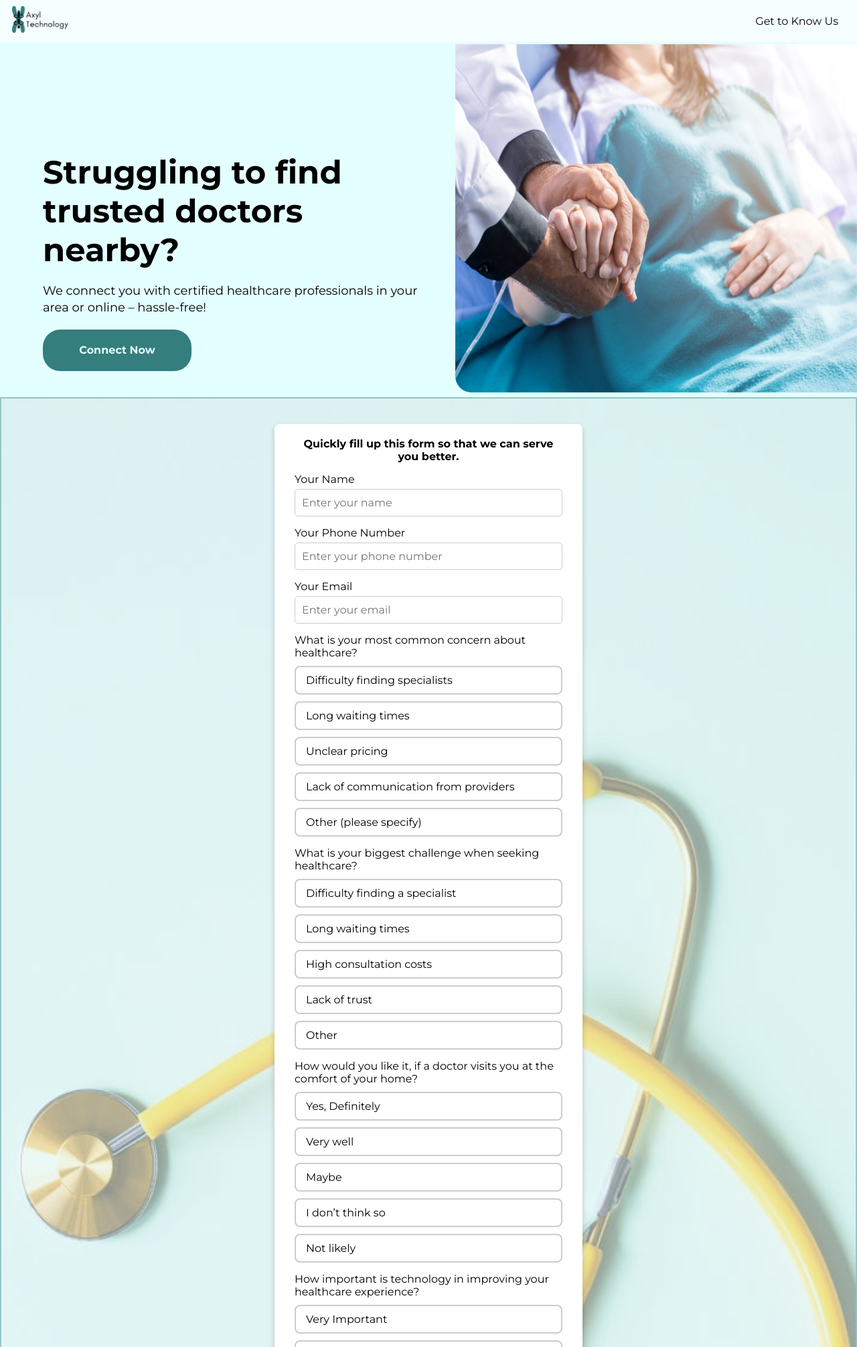
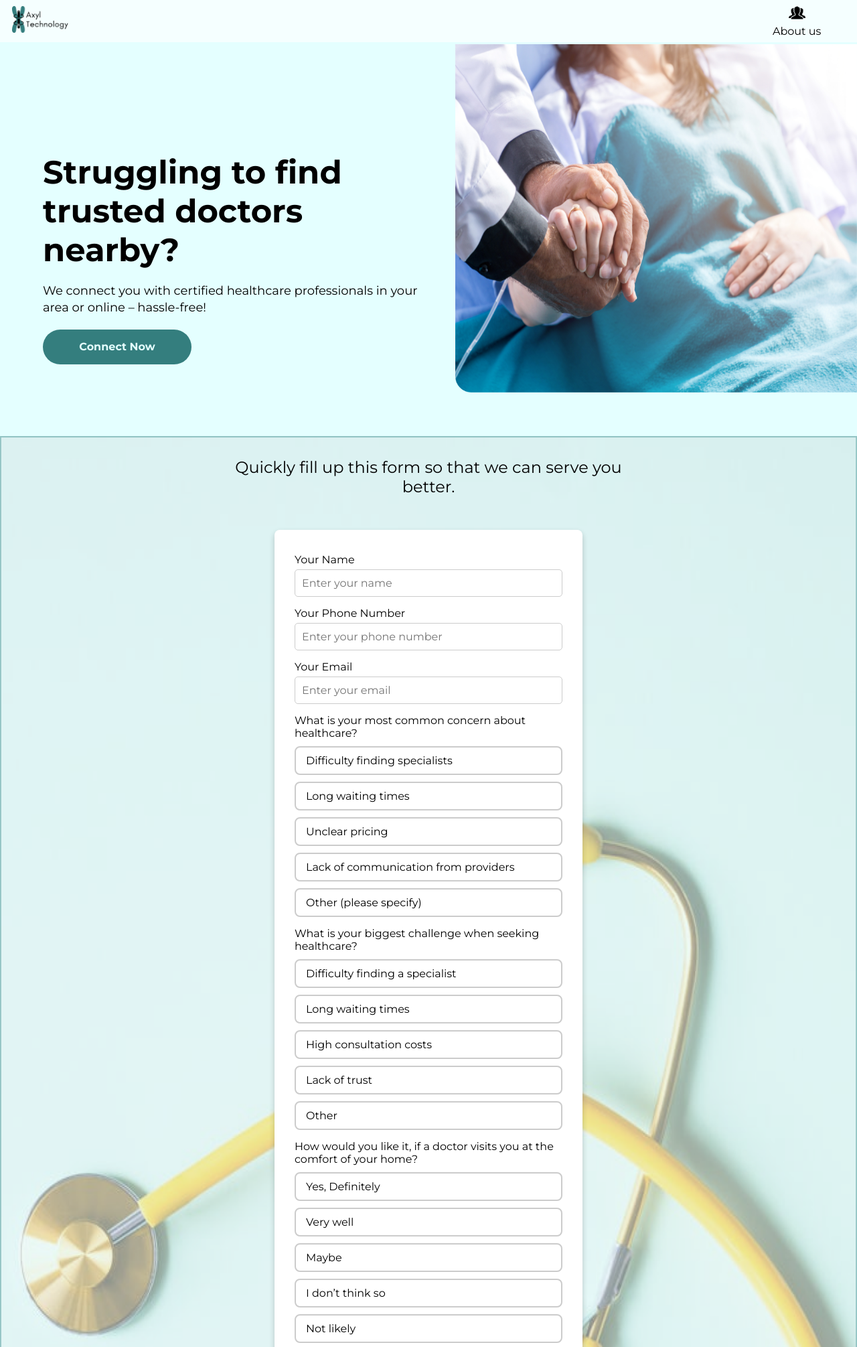
Before and after one commit to anjisnu07/Axyl, a Flask app: page /doctor in a window 1280 px wide. Shown: the top 2011 px of the page at 67% size. Run offline with Flask 3, Linux system fonts and the light colour scheme.

Commit message:
Add files via upload

```diff
--- a/app.py
+++ b/app.py
@@ -164,7 +164,7 @@ def submit_dr():
     return redirect(url_for('sub_dr'))  # Redirect to the thank you page
 
 # Route for doctor feedback records
-@app.route('/dr_feedback')
+@app.route('/dr_feedback-9883185166')
 def dr_feedback():
     dr_feedback_records = DrReviewFeedback.query.all()  # Query doctor feedback records
     return render_template('pat.html', feedback_records=dr_feedback_records)
@@ -178,6 +178,8 @@ def sub():
 @app.route('/Thank-you_dr')
 def sub_dr():
     return render_template('form-submitted.html')  # Thank you page for doctor review feedback
-
+@app.route('/aboutus')
+def about():
+    return render_template('aboutus.html')
 if __name__ == '__main__':
     app.run(debug=True)
--- a/templates/doctor_survey.html
+++ b/templates/doctor_survey.html
@@ -11,6 +11,13 @@
             margin: 0px;
             padding: 0px;
             font-family: 'Montserrat', sans-serif;
+        }
+        body{
+            background-color: #E4FFFF;
+        }
+        a{
+            text-decoration: none;
+            color: black;
         }
         .nav {
             display: flex;
@@ -30,6 +37,18 @@
             justify-content: center;
             align-items: center;
             flex-shrink: 0;
+        }
+        .entire{
+            display: flex;
+            flex-direction: column;
+            justify-content: center;
+            align-items: center;
+            margin-top: 5px;
+        }
+        .abouticon{
+           display: flex;
+           justify-content: center;
+           align-items: center;
         }
         .descbox {
             height: 530px;
@@ -55,10 +74,14 @@
             line-height: 25px;
             margin-top: 20px;
         }
+        #convenience{
+            margin-top: 5px;
+            margin-left: 2px;
+        }
         .button {
             display: flex;
             width: 158px;
-            height: 50px;
+            height: 40px;
             padding: 6px 32px;
             justify-content: center;
             align-items: center;
@@ -75,9 +98,27 @@
             height: 520px;
             margin: 0px;
         }
+        .info{
+            display: flex;
+            justify-content: center;
+            align-items: center;
+            position: relative;
+            top: 90px;
+
+            z-index: 1;
+        }
+        .infohere{
+            color: #000;
+            width: 600px;
+            text-align: center;
+            font-family: Montserrat;
+            font-size: 24px;
+            font-style: normal;
+            font-weight: 500px;
+        }
         .drs_form {
             background: #F9F9F9;
-            padding: 40px 20px;
+            padding: 140px 20px;
             display: flex;
             justify-content: center;
             background-color: #E4FFFF;
@@ -171,8 +212,14 @@
         }
         @media only screen and (max-width: 480px){
             .nav {
-                padding: 10px;
-                gap: 40%;
+                padding: 15px;
+                gap: 60%;
+            }
+            .entire{
+                width: 90px;
+            }
+            .aboutus{
+                width: 80px;
             }
 
 
@@ -219,7 +266,7 @@
                 margin-top: 20px;
             }
             .box2 img{
-                height: 360px;
+                height: 340px;
                 margin: 0px;
                 opacity: 0.3;
             }
@@ -246,8 +293,14 @@
         }
         @media only screen and (max-width: 400px) {
             .nav {
-                padding: 5px;
-                gap: 30%;
+                padding: 15px;
+                gap: 60%;
+            }
+            .entire{
+                width: 90px;
+            }
+            .aboutus{
+                width: 80px;
             }
 
             .descbox {
@@ -330,13 +383,22 @@
 </head>
 <body>
     <div class="nav">
+       <a href="/">
         <div class="logo">
             <img src="{{ url_for('static', filename='images/logo.png') }}" alt="" height="40px">
         </div>
+       </a>
+       <div class="entire">
+        <a href="/aboutus">
+            <div class="abouticon">
+                <img src="{{ url_for('static', filename='images/aboutus.png') }}" alt="" height="25px">
+            </div>
+            <div class="aboutus">
+                About us
+            </div>
+        </a>
+    </div>
 
-        <div class="aboutus">
-            Get to Know Us
-        </div>
     </div>
 
     <div class="descbox">
@@ -357,12 +419,14 @@
             <img src="{{ url_for('static', filename='images/dr_icon.png') }}" alt="" >
         </div>
     </div>
-
+    <div class="info">
+        <div class="infohere">
+            Quickly fill up this form so that we can serve you better.
+        </div>
+    </div>
     <div class="drs_form">
         <div class="form-container">
             <form id="healthcareForm" action="/submit" method="POST">
-                <h4 style="text-align: center;">Quickly fill up this form so that we can serve you better.</h4>
-
                 <label for="name">Your Name</label>
                 <input type="text" id="name" name="name" placeholder="Enter your name" required>
 
@@ -521,7 +585,7 @@
                 </div>
 
                 <label class="question-label">What would make your healthcare experience more convenient?</label>
-                <textarea id="convenience" name="convenience" placeholder="Write your response here..." rows="4"></textarea>
+                <textarea id="convenience" name="convenience" rows="4"></textarea>
 
                 <button type="submit">Submit</button>
             </form>
--- a/templates/form-submitted.html
+++ b/templates/form-submitted.html
@@ -54,7 +54,7 @@
         margin-top: 20px;
         border-radius: 26px;
         background: #347E7E;
-        height: 50px;
+        height: 40px;
         width: 200px;
         display: flex;
         justify-content: center;
```
Also changed, not shown: templates/aboutus.html (added, +151 -0 lines), templates/patient_survey.html (+74 -16 lines), static/images/aboutus.png (added).
